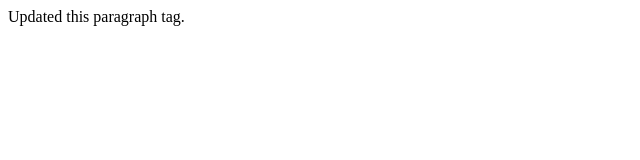
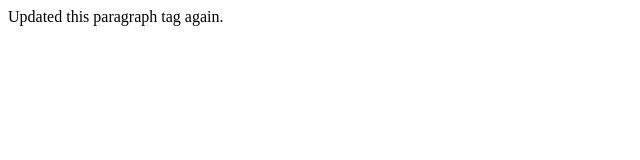
Before and after one commit to ambareng/test, a plain HTML site: page index.html in a window 1280 px wide. Shown: the full height of the page, 0-640 px from the left. Drawn offline with Linux system fonts and the light colour scheme.

Commit message:
updated the paragraph again

```diff
--- a/index.html
+++ b/index.html
@@ -1,5 +1,5 @@
 <html>
     <body>
-        <p>Updated this paragraph tag.</p>
+        <p>Updated this paragraph tag again.</p>
     </body>
 </html>
```
